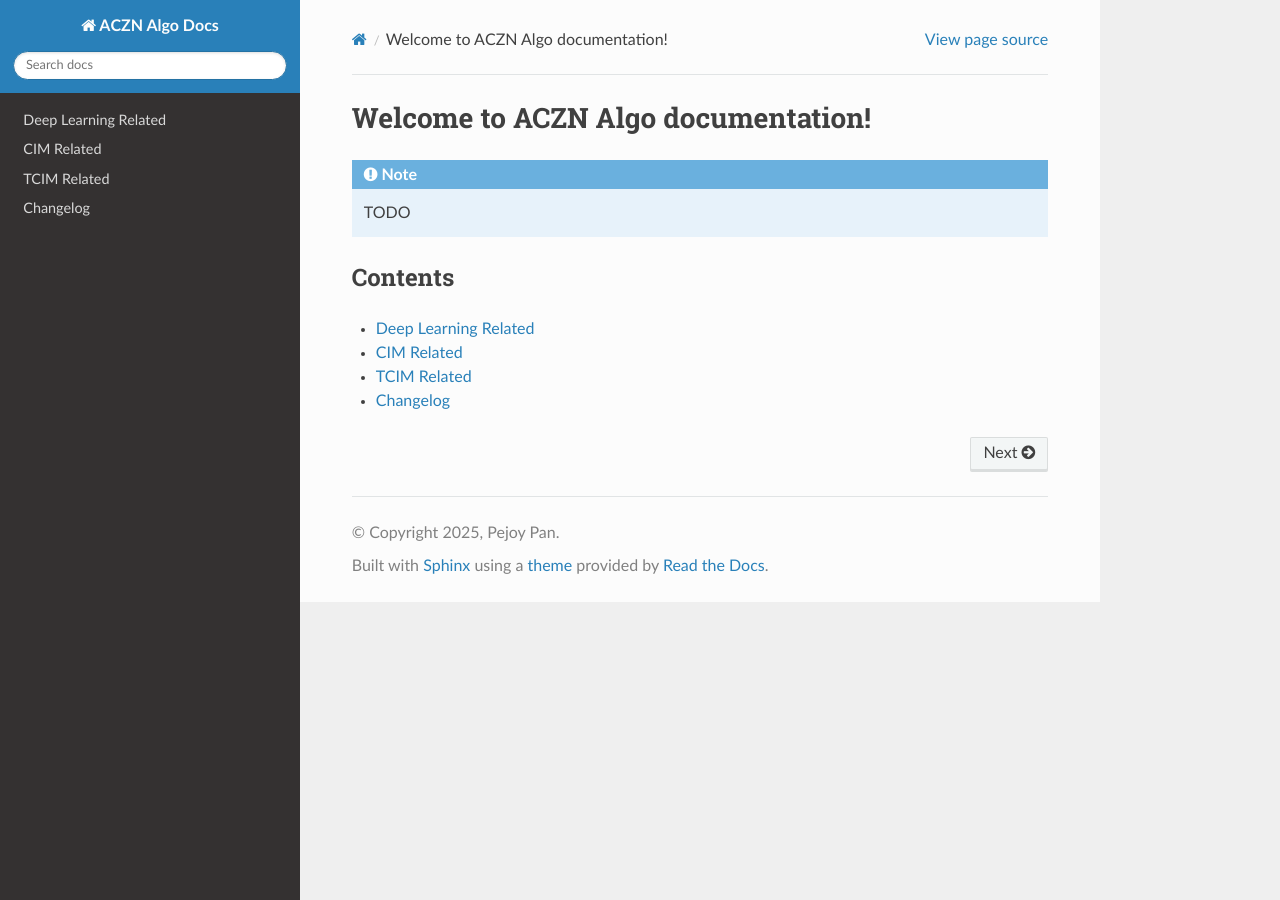
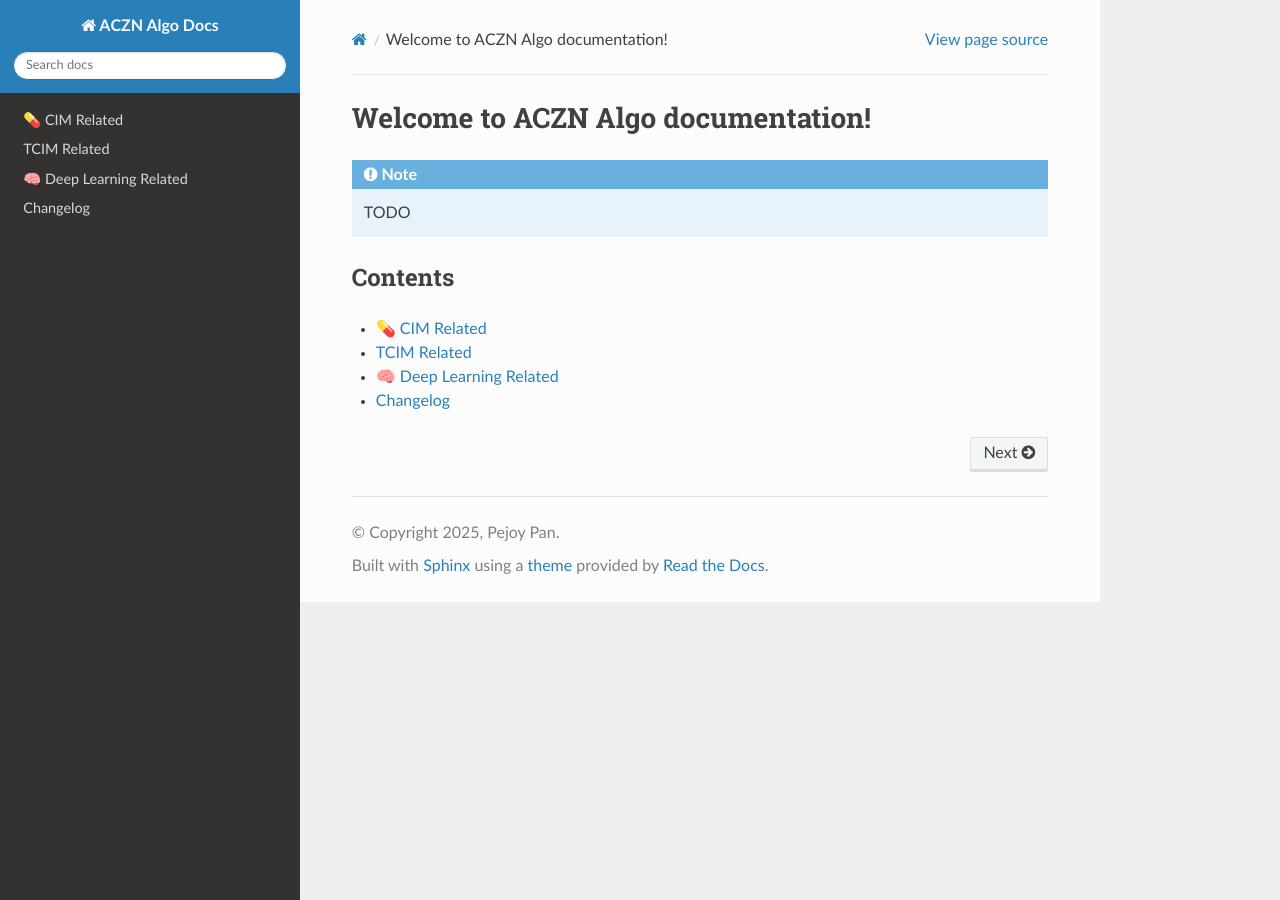
Before and after one commit to pejoypan/aczn-algo-docs, a Sphinx documentation site: the page built from docs/source/index.rst, in a window 1280 px wide. Built offline with Sphinx 7.4.7 and the Read the Docs theme 3.1.0, drawn with Linux system fonts in a browser that asks for light colours; pages that are not in the unit, such as notebooks, are missing from menus.

```diff
--- a/docs/source/cim/index.rst
+++ b/docs/source/cim/index.rst
@@ -1,4 +1,4 @@
-CIM Related
+💊 CIM Related
 =========
 
 .. toctree::
--- a/docs/source/deeplearning/index.rst
+++ b/docs/source/deeplearning/index.rst
@@ -1,4 +1,4 @@
-Deep Learning Related
+🧠 Deep Learning Related
 =========
 
 .. toctree::
--- a/docs/source/index.rst
+++ b/docs/source/index.rst
@@ -12,7 +12,7 @@ Contents
 .. toctree::
    :maxdepth: 1
 
-   deeplearning/index
    cim/index
    tcim/index
+   deeplearning/index
    changelog
```
